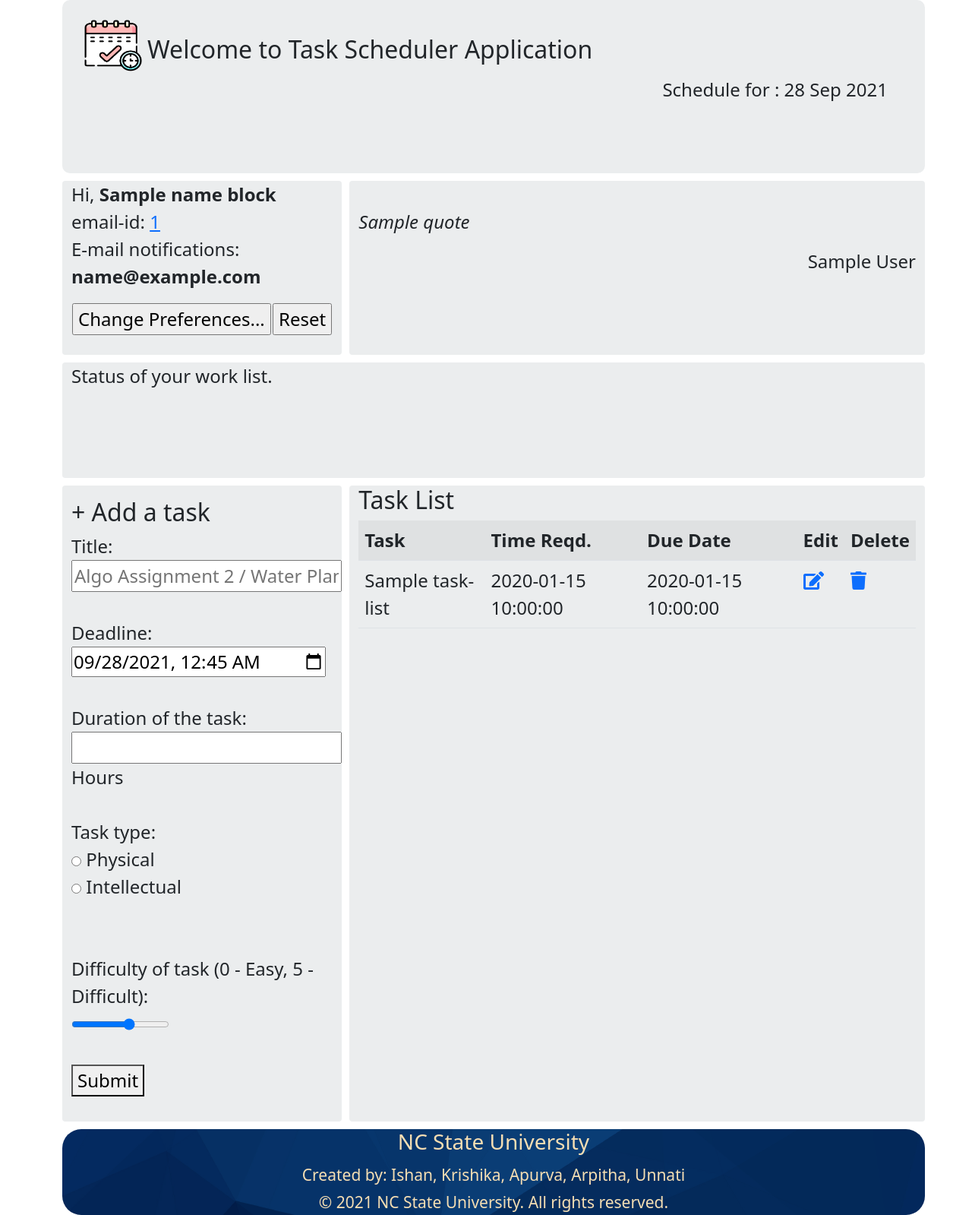
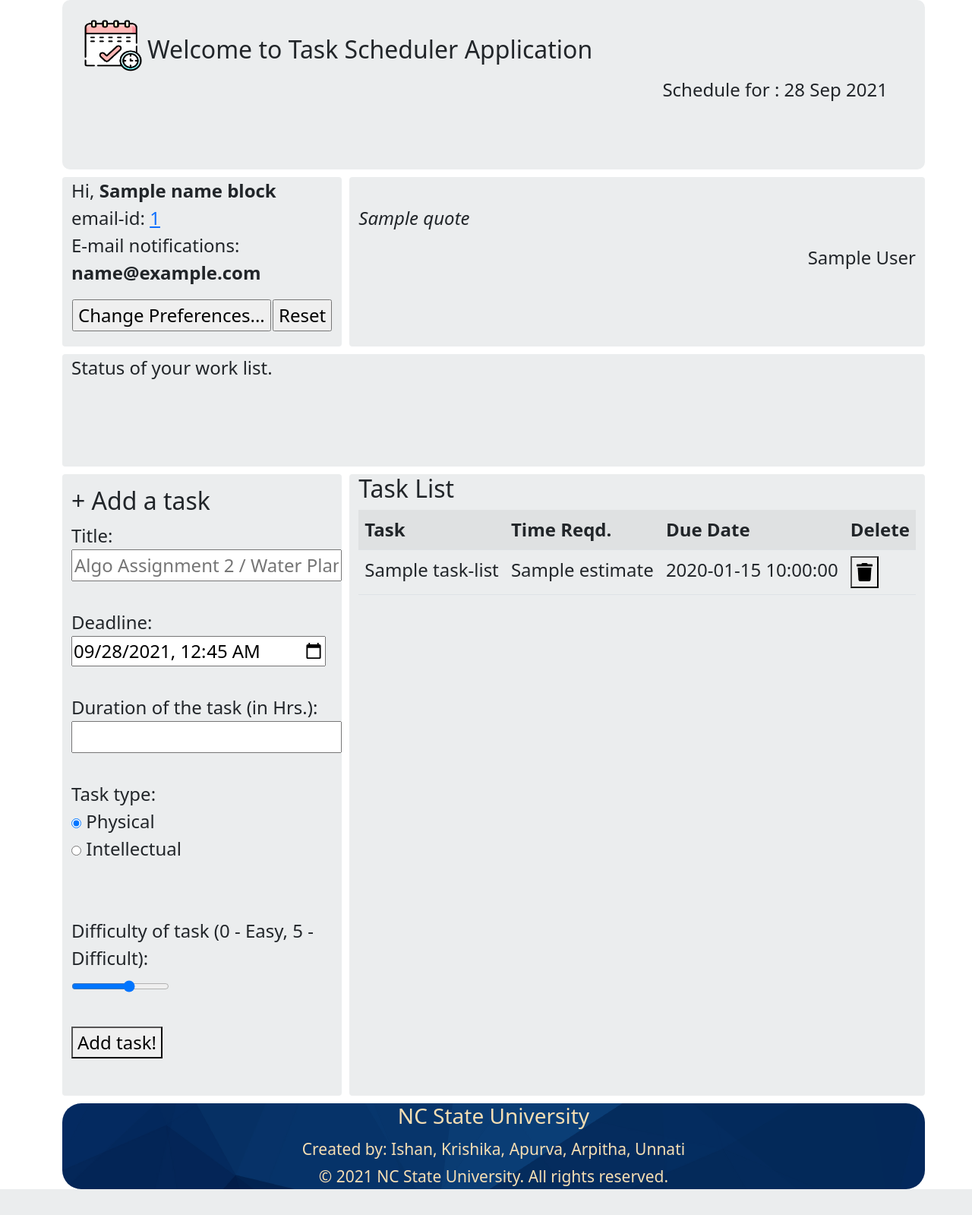
Before and after one commit to purv2100/Simplii21, a Flask app: template templates/index.html in a window 1280 px wide. Shown: the whole page at 76% size. After the commit the page ends 1565 px from the top, so only its background shows below. Run offline with Flask 2, Linux system fonts and the light colour scheme; the template is opened without the code that fills it: most values are stand-ins (such as "Sample title", 1, 10 or a date in 2020); some libraries are stand-ins or nearby versions.

Commit message:
final done

```diff
--- a/app.py
+++ b/app.py
@@ -1,12 +1,15 @@
 from flask import Flask
 from flask import render_template
-from flask import request
+from flask import request, jsonify, redirect
+
+
 
 
 import os, sys
 import random
 import csv
 import json
+import string
 
 app = Flask(__name__)
 
@@ -41,21 +44,21 @@
   index = random.randint(0, len(ALL_AUTHORS)-1)
   #####
 
-  # ##### Load the todo task list
-  # tasks = {}
-  # for file in os.listdir(TODO_TASKS_PATH):
-  #   if ".json" in file:
-  #     with open(os.path.join(TODO_TASKS_PATH, file), "r", encoding="utf-8") as json_file:
-  #       json_data = json.load(json_file)
+  ##### Load the todo task list
+  tasks = {}
+  for file in os.listdir(TODO_TASKS_PATH):
+    if ".json" in file:
+      with open(os.path.join(TODO_TASKS_PATH, file), "r", encoding="utf-8") as json_file:
+        json_data = json.load(json_file)
 
-  #     tasks[json_data["task_id"]] = json_data
-  #####
+      tasks[json_data["id"]] = json_data
+  ####
 
-  ##DUMMY JSON
-  tasks = {
-   "task2": {"taskName": "Interactive narrative home work", "endDate": "2021-09-29", "approximateTime": 5, "difficulty": 2, "status": 0},
-   "task1": {"taskName": "Algos home work", "endDate": "2021-09-30", "approximateTime": 6, "difficulty": 1, "status": 0}
-  }
+  # ##DUMMY JSON
+  # tasks = {
+  #  "task2": {"taskName": "Interactive narrative home work", "endDate": "2021-09-29", "approximateTime": 5, "difficulty": 2, "status": 0},
+  #  "task1": {"taskName": "Algos home work", "endDate": "2021-09-30", "approximateTime": 6, "difficulty": 1, "status": 0}
+  # }
 
 
   ##### Compile the data and send as json!
@@ -125,8 +128,7 @@
   delete_tasks()
   delete_user_information()
 
-  return render_template("index.html", data=refresh_data())
-
+  return redirect("/")
 
 @app.route("/reset_tasks", methods = ["POST"])
 def delete_tasks_only():
@@ -137,22 +139,59 @@
 
 
 
-
 @app.route("/add_task", methods = ["POST"])
 def add_new_task():
-  new_task_information = json.loads(request.data)
+
+  form_data = request.values
 
   new_id = getnewTaskID()
 
+  new_task_information = {}
+
   new_task_information["id"] = new_id
+  new_task_information["task_name"] = form_data["taskName"]
+  new_task_information["deadline"] = form_data["deadline"]
+  new_task_information["estimate"] = form_data["estimateInput"]
 
+  new_task_information["task_type"] = form_data["taskType"]
+
+  if new_task_information["task_type"] == "intellectual":
+    new_task_information["quant_verbal"] = form_data["quant/verbal"]
+    new_task_information["creat_consum"] = form_data["contentconsump"]
+
+  elif new_task_information["task_type"] == "physical":
+    new_task_information["quant_verbal"] = "NA"
+    new_task_information["creat_consum"] = "NA"
+
+  else:
+    print("Error! task_type is neither intellectual nor physical")
+
+
+  new_task_information["difficulty"] = form_data["difficulty"]
+
+  print(new_task_information)
   with open(os.path.join(TODO_TASKS_PATH, new_id+".json"), "w", encoding="utf-8") as json_file:
     json.dump(new_task_information, json_file)
 
-  return render_template("index.html", data=refresh_data())
+  return redirect("/")
 
-@app.route("/edit_task", methods = ["POST"])
-def edit_task_byID():
-  pass
+@app.route("/delete_task", methods = ["POST"])
+def delete_task_byID():
+
+  # task_id = request.data.decode("utf-8")
+
+  print(request.values)
+  task_id = request.values["id"]
+
+  with open(os.path.join(TODO_TASKS_PATH, str(task_id)+".json"), "r", encoding="utf-8") as json_file:
+    task_information = json.load(json_file)
+
+
+  os.remove(os.path.join(TODO_TASKS_PATH, str(task_id)+".json"))
+
+  with open(os.path.join(COMPLETED_TASKS_PATH, str(task_id)+".json"), "w", encoding="utf-8") as json_file:
+    json.dump(task_information, json_file)
+
+  return redirect("/")
 
 app.run(debug = True)
--- a/templates/index.html
+++ b/templates/index.html
@@ -5,9 +5,9 @@
 
 	<!-- Font Awesome icons (free version)-->
   <script src="https://use.fontawesome.com/releases/v5.15.3/js/all.js" crossorigin="anonymous"></script>
+
   <!-- Bootstrap CSS -->
   <link href="/static/bootstrap-5.0.2-dist/css/bootstrap.min.css" rel="stylesheet">
-
   <!-- Bootstrap JS -->
   <script src="/static/bootstrap-5.0.2-dist/js/bootstrap.bundle.min.js"></script>
 
@@ -32,13 +32,32 @@
     let page_data = JSON.parse('{{ data|tojson }}');
 
     console.log(page_data["task-list-block"]);
-    function edit_task(a){
-      console.log("Edit" + String(a));
-    }
 
-    function delete_task(a){
-      console.log("Delete" + String(a));
-    }
+    // function edit_task(a){
+    //   console.log("Edit" + String(a));
+    // }
+
+   //  function delete_task(a){
+		 //  let httpReq = new XMLHttpRequest();
+
+  	// 	httpReq.open("POST", "/delete_task", false);
+  	// 	httpReq.send(String(a));
+  	// }
+
+
+      // function delete_task(a){
+      //   $.ajax({
+      //     url: "/delete_task",
+      //     type: "POST",
+      //     data: {jsdata: String(a)},
+      //     success: function(response) {
+      //       $("#place_for_suggestions").html(response);
+      //     },
+      //     error: function(xhr) {
+      //       //Do Something to handle error
+      //     }
+      //   });
+      // }
 </script>
 
   <title>Simpli</title>
@@ -104,26 +123,25 @@
     <div class="container overflow-auto rounded" id = "settings-block">
       <p>
       	<h2> + Add a task </h2>
-        <form onsubmit="submitTask({{data|tojson}})" method="GET" id="add-task-form">
+        <form method="POST" id="add-task-form" action="/add_task">
           <div class="field">
             <label for="taskName"> Title:</label>
-            <input type="text" name="taskName" placeholder="Algo Assignment 2 / Water Plants">
+            <input type="text" name="taskName" placeholder="Algo Assignment 2 / Water Plants" required>
           </div>
           <br>
           <div class="field">
             <label for="deadline">Deadline:</label>
-            <input type="datetime-local" id="deadline" name="deadline">
+            <input type="datetime-local" id="deadline" name="deadline" required>
           </div>
           <br>
           <div class="field">
-            <label for="estimate">Duration of the task:</label>
-            <input type="text" id="estimateInput" name="estimateInput">
-            <label for="title">Hours</label>
+            <label for="estimate">Duration of the task (in Hrs.):</label>
+            <input type="text" id="estimateInput" name="estimateInput"  required>
             </div>
             <br>
             <div class="field">
               <label for="taskType">Task type: </label> <br>
-                <input type="radio" id="physical" name="taskType" value="physical">
+                <input type="radio" id="physical" name="taskType" value="physical" checked>
                 <label for="physical">Physical</label> <br>
                 <input type="radio" id="intellectual" name="taskType" value="intellectual">
                 <label for="intellectual">Intellectual</label>
@@ -135,13 +153,13 @@
                   <label for="quant/verbal">Quantitative/Verbal:</label>
                   <span id="val1Box"></span>
               <input type="range" id="quant/verbal" name="quant/verbal" min="0" max="5" step="1"
-              oninput="show1Val(this.value)" onchange="show1Val(this.value)">
+              oninput="show1Val(this.value)" onchange="show1Val(this.value)" required>
               </input>
               <br>
               <label for="contentconsump">Content Creation/Consumption:</label>
               <span id="val2Box"></span>
             <input type="range" id="contentconsump" name="contentconsump" min="0" max="5" step="1"
-            oninput="show2Val(this.value)" onchange="show2Val(this.value)">
+            oninput="show2Val(this.value)" onchange="show2Val(this.value)" required>
             </input>
                 </div>
               </div>
@@ -150,11 +168,11 @@
               <label for="difficulty">Difficulty of task (0 - Easy, 5 - Difficult):</label>
               <span id="valBox"></span>
               <input type="range" id="difficulty" name="difficulty" min="0" max="5" step="1"
-              oninput="showVal(this.value)" onchange="showVal(this.value)">
+              oninput="showVal(this.value)" onchange="showVal(this.value)" required>
               </input>
               </div>
               <br>
-          <button type="submit" class="submit"> Submit </button>
+          <button type="submit" class="submit"> Add task! </button>
         </form>
         </div>
       </p>
@@ -170,7 +188,8 @@
 		    <th>Task</th>
 		    <th>Time Reqd.</th>
 		    <th>Due Date</th>
-		    <th>Edit</th>
+		    <!-- We have not created the edit functionality yet -->
+		    <!-- <th>Edit</th> -->
 		    <th>Delete</th>
 
 		  </tr>
@@ -178,22 +197,30 @@
 		  {% for task in data["task-list-block"]["task-list"] %}
 		  	<tr>
 		  		<td>
-		  			{{data["task-list-block"]["task-list"][task]["taskName"]}}
+		  			{{data["task-list-block"]["task-list"][task]["task_name"]}}
 		  		</td>
 		  		<td>
-		  			{{data["task-list-block"]["task-list"][task]["approximateTime"]}}
+		  			{{data["task-list-block"]["task-list"][task]["estimate"]}}
 		  		</td>
 		  		<td>
-		  			{{data["task-list-block"]["task-list"][task]["endDate"]}}
+		  			{{data["task-list-block"]["task-list"][task]["deadline"]}}
 		  		</td>
 
-
-		  		<td>
+<!-- We have not implemented the edit functionality yet -->
+<!-- 		  		<td>
 		  			<a href= "#" onclick='edit_task("{{task}}")'><i class="fas fa-edit" title = "Edit"></i></a>
 		  		</td>
+ -->
+		  		<td>
+						  <form method="POST" action = "/delete_task">
+              <input type="hidden" name="id" value="{{task}}">
 
-		  		<td>
-						<a href= "#" onclick='delete_task("{{task}}")'><i class="fas fa-trash" title = "Delete"></i></a>
+              <button type = "submit" name = "delete">
+                <i class="fas fa-trash"></i>
+              </button>
+              <!-- <input type="submit" name="delete" value="Delete">  -->
+              </form>
+            <!-- <a onclick='delete_task("{{task}}")'><i class="fas fa-trash" title = "Delete"></i></a> -->
 		  		</td>
 
 
```
